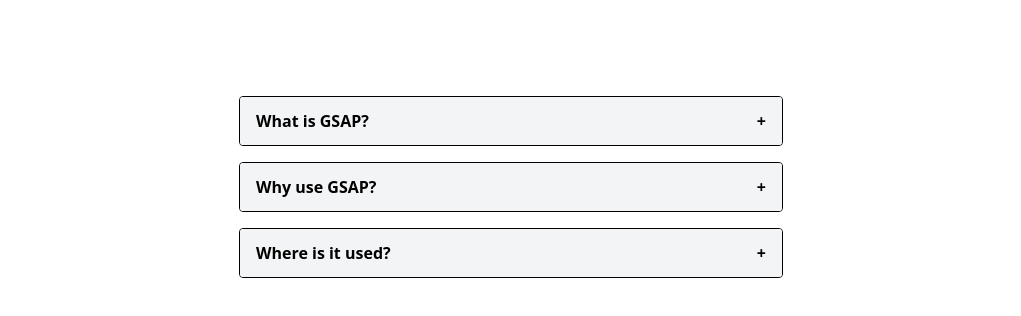
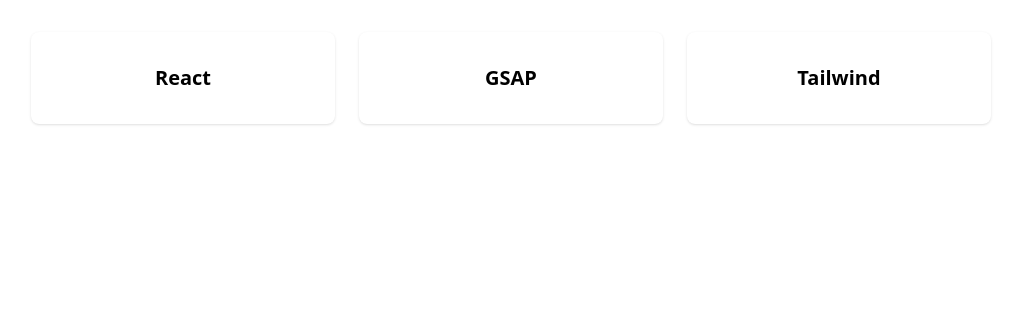
Before and after one commit to MOTANAFI/gsap, a React (Vite) app: page / in a window 1280 px wide. Shown: the top 316 px of the page, without its empty margins (129-1150 px from the left). Built offline with nearby package versions, Linux system fonts and the light colour scheme.

Commit message:
hover cards

```diff
--- a/src/App.tsx
+++ b/src/App.tsx
@@ -6,7 +6,9 @@
 // import GsapClickBox from "./components/GsapClickBox"
 // import GsapChallenge from "./components/GsapChallenge"
 
-import GsapAccordion from "./components/GsapAccordion"
+import HoverCards from "./components/HoverCards"
+
+// import GsapAccordion from "./components/GsapAccordion"
 
 // import GsapModal from "./components/GsapModal"
 
@@ -119,7 +121,8 @@
   {/* <DynamicBackgroundScroll /> */}
   {/* <TimelineScrubbingScroll /> */}
   {/* <GsapModal /> */}
-  <GsapAccordion />
+  {/* <GsapAccordion /> */}
+  <HoverCards />
 
 
     </>
--- /dev/null
+++ b/src/components/HoverCards.tsx
@@ -0,0 +1,54 @@
+import gsap from "gsap";
+import { useRef } from "react";
+
+function HoverCards() {
+  const cardRefs = useRef<HTMLDivElement[]>([]);
+
+  const setCardRef = (el: HTMLDivElement | null, index: number) => {
+    if (el) cardRefs.current[index] = el;
+  };
+
+  const handleMouseEnter = (index: number) => {
+    const card = cardRefs.current[index];
+    if (!card) return;
+
+    gsap.to(card, {
+      scale: 1.05,
+      y: -10,
+      boxShadow: "0 10px 20px rgba(0, 0, 0, 0.2)",
+      duration: 0.3,
+      ease: "power2.out",
+    });
+  };
+
+  const handleMouseLeave = (index: number) => {
+    const card = cardRefs.current[index];
+    if (!card) return;
+
+    gsap.to(card, {
+      scale: 1,
+      y: 0,
+      boxShadow: "0 4px 6px rgba(0, 0, 0, 0.1)",
+      duration: 0.3,
+      ease: "power2.out",
+    });
+  };
+
+  return (
+    <div className="grid grid-cols-1 md:grid-cols-3 gap-6 p-8 max-w-5xl mx-auto">
+      {["React", "GSAP", "Tailwind"].map((title, i) => (
+        <div
+          key={i}
+          ref={(el) => setCardRef(el, i)}
+          onMouseEnter={() => handleMouseEnter(i)}
+          onMouseLeave={() => handleMouseLeave(i)}
+          className="bg-white p-8 rounded-lg shadow transition-transform cursor-pointer text-center font-semibold text-xl"
+        >
+          {title}
+        </div>
+      ))}
+    </div>
+  );
+}
+
+export default HoverCards;
```
